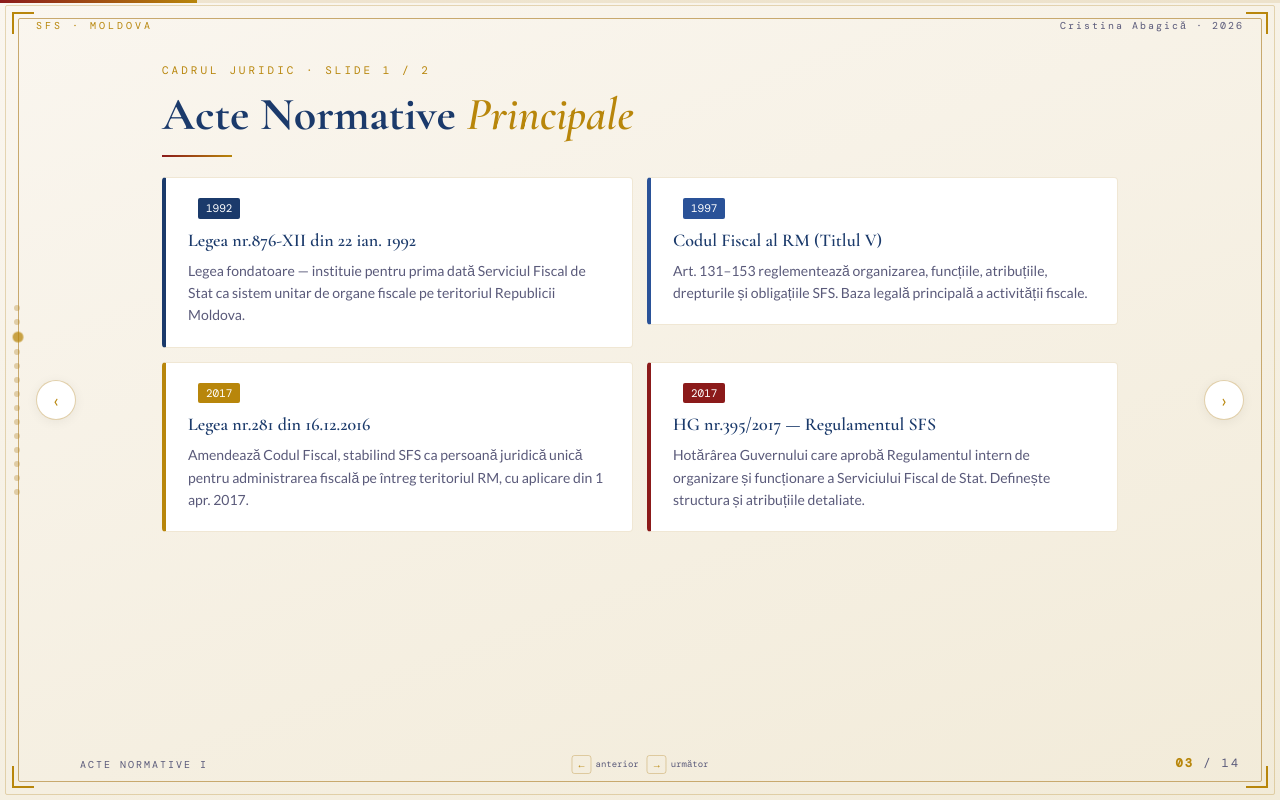
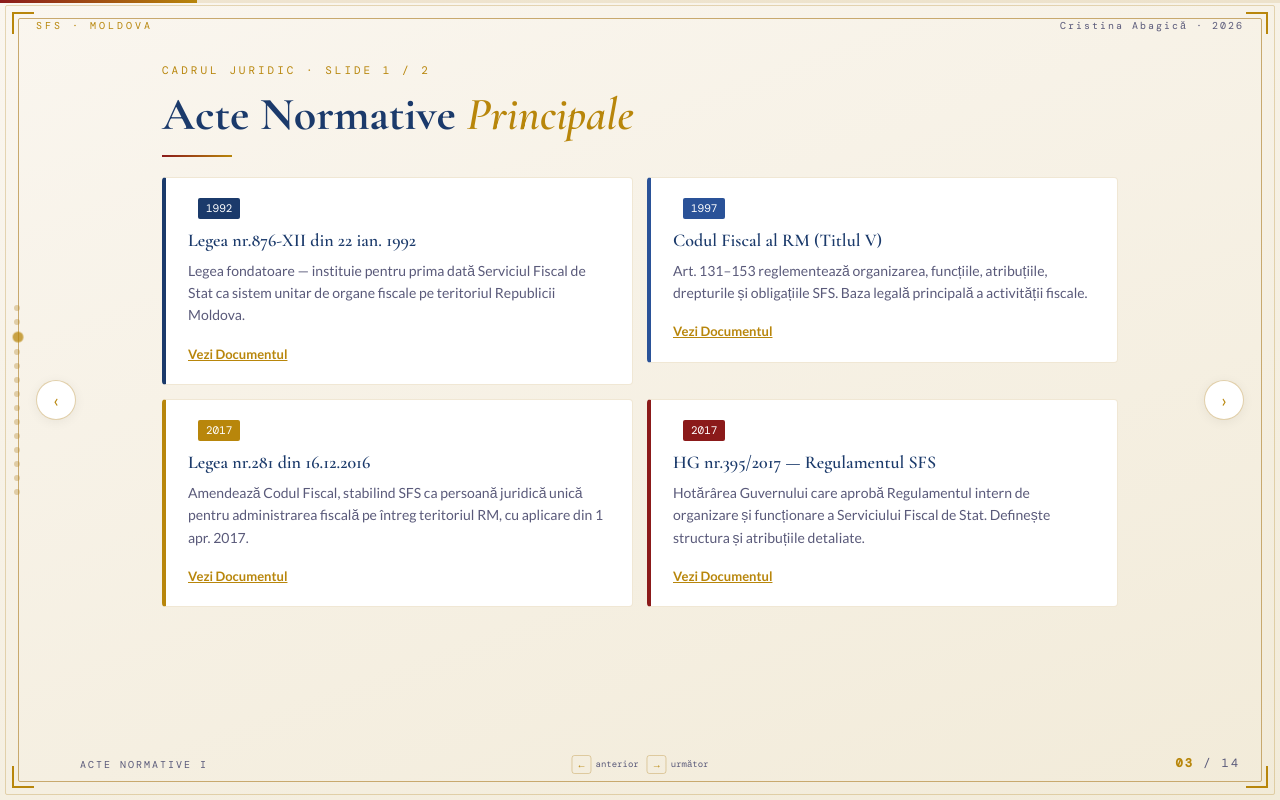
Before and after one commit to DanielPetcov/law2, a React (Vite) app: page / in a window 1280 px wide. Both pictures are taken after a click on the element 17 px from the left and 338 px from the top of the page. Built offline with nearby package versions, Linux system fonts and the light colour scheme.

Commit message:
added links

```diff
--- a/src/components/others/SlideActe1.tsx
+++ b/src/components/others/SlideActe1.tsx
@@ -1,9 +1,43 @@
 import { C } from "../../lib/common";
-
 import { Chenar, Divider, Tag, Heading, ActCard } from "../ui";
 
 export function SlideActe1({ active }: { active: boolean }) {
   const cls = active ? "slide-active" : "";
+  const acts = [
+    {
+      n: "01",
+      year: "1992",
+      color: C.navy,
+      title: "Legea nr.876-XII din 22 ian. 1992",
+      desc: "Legea fondatoare — instituie pentru prima dată Serviciul Fiscal de Stat ca sistem unitar de organe fiscale pe teritoriul Republicii Moldova.",
+      link: "https://www.legis.md/cautare/downloadpdf/64354",
+    },
+    {
+      n: "02",
+      year: "1997",
+      color: C.navyL,
+      title: "Codul Fiscal al RM (Titlul V)",
+      desc: "Art. 131–153 reglementează organizarea, funcțiile, atribuțiile, drepturile și obligațiile SFS. Baza legală principală a activității fiscale.",
+      link: "https://www.legis.md/cautare/getResults?doc_id=138569&lang=ro",
+    },
+    {
+      n: "03",
+      year: "2017",
+      color: C.gold,
+      title: "Legea nr.281 din 16.12.2016",
+      desc: "Amendează Codul Fiscal, stabilind SFS ca persoană juridică unică pentru administrarea fiscală pe întreg teritoriul RM, cu aplicare din 1 apr. 2017.",
+      link: "https://www.legis.md/cautare/getResults?doc_id=96913&lang=ro",
+    },
+    {
+      n: "04",
+      year: "2017",
+      color: C.red,
+      title: "HG nr.395/2017 — Regulamentul SFS",
+      desc: "Hotărârea Guvernului care aprobă Regulamentul intern de organizare și funcționare a Serviciului Fiscal de Stat. Definește structura și atribuțiile detaliate.",
+      link: "https://primarie.halleykm.md/legislatie/articol/4737/hotrrea-guvernului-cu-privire-la-aprobarea-regulamentului-privind-organizarea-i-funcionarea-serviciului-fiscal-de-stat",
+    },
+  ];
+
   return (
     <div
       className={cls}
@@ -39,36 +73,7 @@ export function SlideActe1({ active }: { active: boolean }) {
         <Divider />
         <div className="">
           <div className="grid grid-cols-1 lg:grid-cols-2 gap-3.5">
-            {[
-              {
-                n: "01",
-                year: "1992",
-                color: C.navy,
-                title: "Legea nr.876-XII din 22 ian. 1992",
-                desc: "Legea fondatoare — instituie pentru prima dată Serviciul Fiscal de Stat ca sistem unitar de organe fiscale pe teritoriul Republicii Moldova.",
-              },
-              {
-                n: "02",
-                year: "1997",
-                color: C.navyL,
-                title: "Codul Fiscal al RM (Titlul V)",
-                desc: "Art. 131–153 reglementează organizarea, funcțiile, atribuțiile, drepturile și obligațiile SFS. Baza legală principală a activității fiscale.",
-              },
-              {
-                n: "03",
-                year: "2017",
-                color: C.gold,
-                title: "Legea nr.281 din 16.12.2016",
-                desc: "Amendează Codul Fiscal, stabilind SFS ca persoană juridică unică pentru administrarea fiscală pe întreg teritoriul RM, cu aplicare din 1 apr. 2017.",
-              },
-              {
-                n: "04",
-                year: "2017",
-                color: C.red,
-                title: "HG nr.395/2017 — Regulamentul SFS",
-                desc: "Hotărârea Guvernului care aprobă Regulamentul intern de organizare și funcționare a Serviciului Fiscal de Stat. Definește structura și atribuțiile detaliate.",
-              },
-            ].map((a) => (
+            {acts.map((a) => (
               <div className="anim anim-fu d3" key={a.n}>
                 <ActCard {...a} />
               </div>
--- a/src/components/others/SlideActe2.tsx
+++ b/src/components/others/SlideActe2.tsx
@@ -1,9 +1,35 @@
 import { C } from "../../lib/common";
-
 import { Chenar, Tag, Heading, Divider, ActCard } from "../ui";
 
 export function SlideActe2({ active }: { active: boolean }) {
   const cls = active ? "slide-active" : "";
+
+  const acts = [
+    {
+      n: "05",
+      year: "2014",
+      color: C.navy,
+      title: "HG nr.500/2014 — Simbolica SFS",
+      desc: "Aprobă stema, drapelul și culoarea corporativă a SFS.",
+      link: "https://www.legis.md/UserFiles/Image/RO/Guvernul/2014/anexa3_HG%20Nr_%20500%20din%2001_07_2014_ro.docx",
+    },
+    {
+      n: "06",
+      year: "2023",
+      color: C.gold,
+      title: "Ordinele SFS (ex. Ordin nr.499/2025)",
+      desc: "Acte interne ale Serviciului Fiscal privind proceduri și instrucțiuni operaționale pentru inspectori.",
+      link: "https://sfs.md/ro/ordinele-de-baze-de-date-de-generalizare",
+    },
+    {
+      n: "07",
+      year: "2024",
+      color: C.red,
+      title: "HG nr.250 din 10 apr.2024",
+      desc: "Regulamentul privind organizarea audiențelor publice ale conducerii SFS cu cetățenii și contribuabilii.",
+      link: "https://www.legis.md/cautare/getResults?doc_id=142825&lang=ro",
+    },
+  ];
   return (
     <div
       className={cls}
@@ -36,32 +62,9 @@ export function SlideActe2({ active }: { active: boolean }) {
           </Heading>
         </div>
         <Divider />
-        <div className="">
+        <div>
           <div className="grid grid-cols-1 lg:grid-cols-2 gap-3.5">
-            {[
-              {
-                n: "05",
-                year: "2014",
-                color: C.navy,
-                title: "HG nr.500/2014 — Simbolica SFS",
-                desc: "Aprobă stema, drapelul și culoarea corporativă a SFS, precum și deviza instituțională „În serviciul contribuabilului”.",
-              },
-
-              {
-                n: "06",
-                year: "2023",
-                color: C.gold,
-                title: "Ordinele SFS (nr.53/2022, 208/2024 etc.)",
-                desc: "Ordine interne ale Serviciului Fiscal privind formulare, proceduri, dări de seamă fiscale și instrucțiuni operaționale pentru inspectori.",
-              },
-              {
-                n: "07",
-                year: "2024",
-                color: C.red,
-                title: "HG nr.250 din 10 apr. 2024",
-                desc: "Regulamentul privind organizarea audiențelor publice ale conducerii SFS cu cetățenii și contribuabilii.",
-              },
-            ].map((a) => (
+            {acts.map((a) => (
               <div className="anim anim-fu d3" key={a.n}>
                 <ActCard {...a} />
               </div>
--- a/src/components/ui/actCard.tsx
+++ b/src/components/ui/actCard.tsx
@@ -6,12 +6,14 @@ export function ActCard({
   year,
   desc,
   color = C.navy,
+  link, // new optional prop
 }: {
-  number?: number;
+  number?: string | number;
   title: string;
   year: string;
   desc: string;
-  color: string;
+  color?: string;
+  link?: string; // optional URL
 }) {
   return (
     <div
@@ -22,8 +24,12 @@ export function ActCard({
         border: `1px solid rgba(180,135,40,.2)`,
         borderLeft: `4px solid ${color}`,
         borderRadius: 4,
+        display: "flex",
+        flexDirection: "column",
+        justifyContent: "space-between",
       }}
     >
+      <div>
         <div
           style={{
             display: "flex",
@@ -55,6 +61,7 @@ export function ActCard({
             {year}
           </span>
         </div>
+
         <div
           style={{
             fontFamily: "'Cormorant Garamond',serif",
@@ -66,16 +73,37 @@ export function ActCard({
         >
           {title}
         </div>
+
         <div
           style={{
             fontFamily: "'Lato',sans-serif",
             fontSize: 14,
             color: C.muted,
             lineHeight: 1.6,
+            marginBottom: 8,
           }}
         >
           {desc}
         </div>
       </div>
+
+      {link && (
+        <a
+          href={link}
+          target="_blank"
+          rel="noopener noreferrer"
+          style={{
+            fontSize: 13,
+            color: C.gold,
+            fontWeight: 600,
+            textDecoration: "underline",
+            alignSelf: "flex-start",
+            marginTop: 10,
+          }}
+        >
+          Vezi Documentul
+        </a>
+      )}
+    </div>
   );
 }
```
Lines whose indentation alone changed are shown as unchanged.
